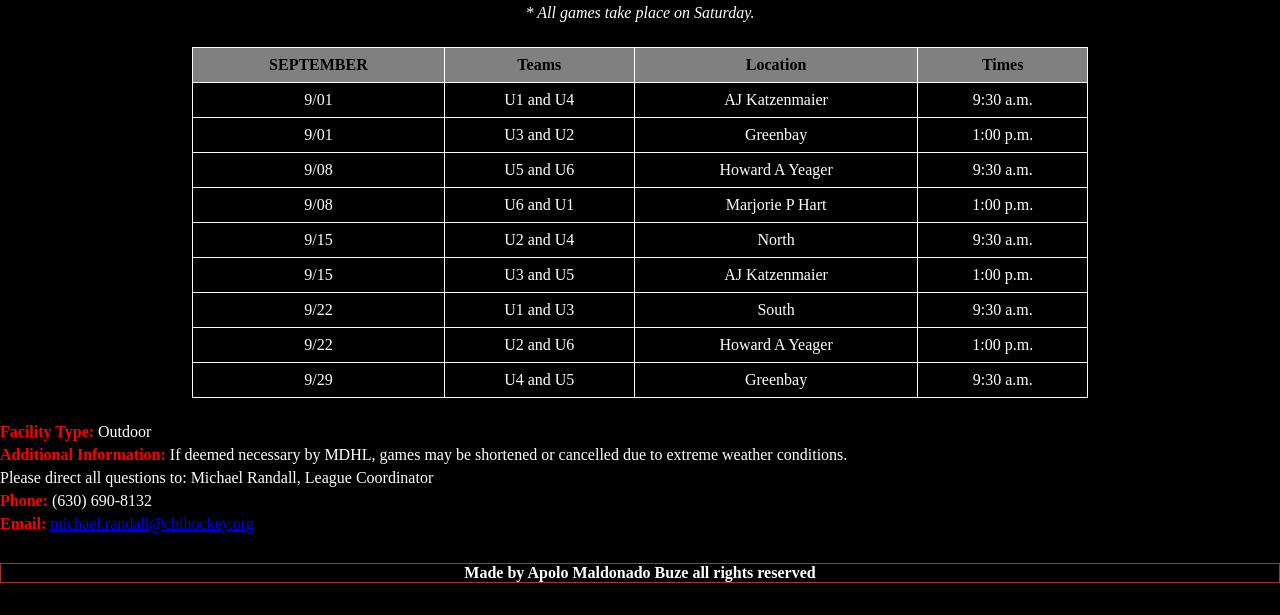
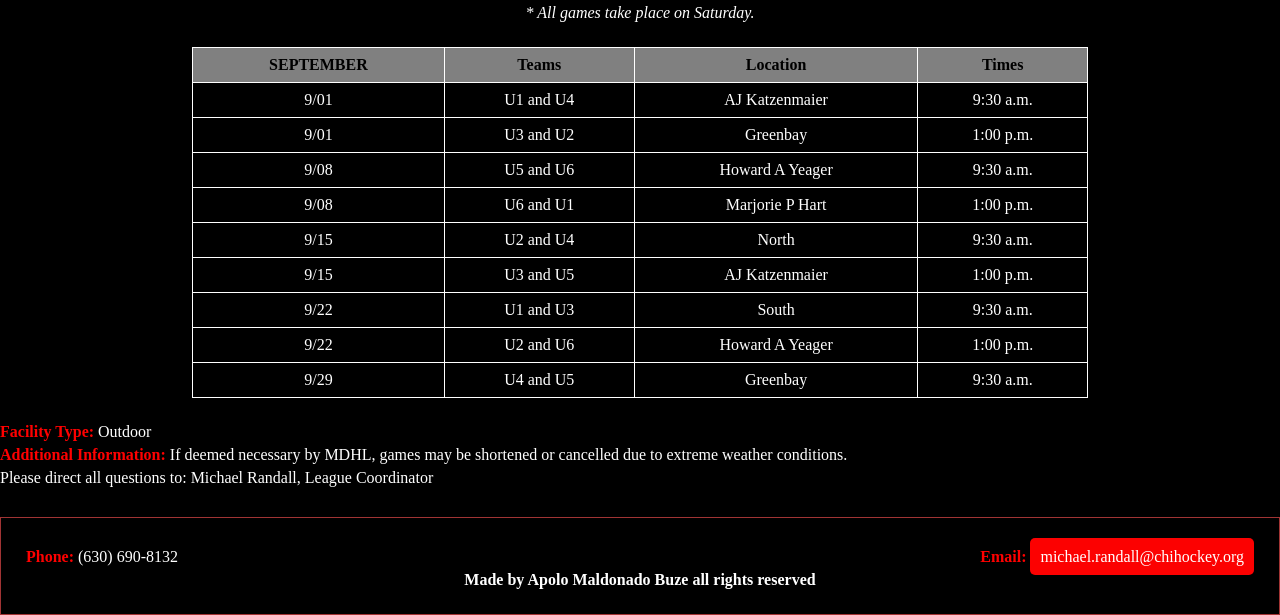
Before and after one commit to apolomaldonado/Mighty-Duck-Hockey-league-Flexbox, a plain HTML site: page pages/game-info.html in a window 1280 px wide. Shown: the part 298-913 px from the top of the page. Before the commit the page ends 881 px from the top, so only its background shows below. Drawn offline with Linux system fonts and the light colour scheme.

Commit message:
realice cambios en game-info

```diff
--- a/pages/game-info.html
+++ b/pages/game-info.html
@@ -103,10 +103,12 @@
     <p><strong>Additional Information:</strong> If deemed necessary by MDHL, games may be shortened or cancelled due to extreme weather conditions.</p>
 
     <p>Please direct all questions to: Michael Randall, League Coordinator</p>
-    <p><strong>Phone:</strong> (630) 690-8132</p>
-    <p><strong>Email:</strong> <a href="mailto:michael.randall@chihockey.org">michael.randall@chihockey.org</a></p>
 </aside>
   <footer>
+    <div class="contacto">
+        <p><strong>Phone:</strong> (630) 690-8132</p>
+        <p><strong>Email:</strong> <a href="mailto:michael.randall@chihockey.org">michael.randall@chihockey.org</a></p>
+    </div>
     <h4>Made by Apolo Maldonado Buze all rights reserved</h4>
    </footer>
 </body>
--- a/styles-flexbox.css/estilos.css
+++ b/styles-flexbox.css/estilos.css
@@ -123,6 +123,7 @@ footer a{
 footer{
     margin-top: 30px;
    text-align: center;
+   padding: 25px;
 }
 table{
     margin-left: 100px;
@@ -159,3 +160,7 @@ strong{
     display: flex;
     justify-content: center;
 }
+.contacto{
+    display: flex;
+    justify-content: space-between;
+}
```
Also changed, not shown: pages/rules.html (+1 -1 lines).
